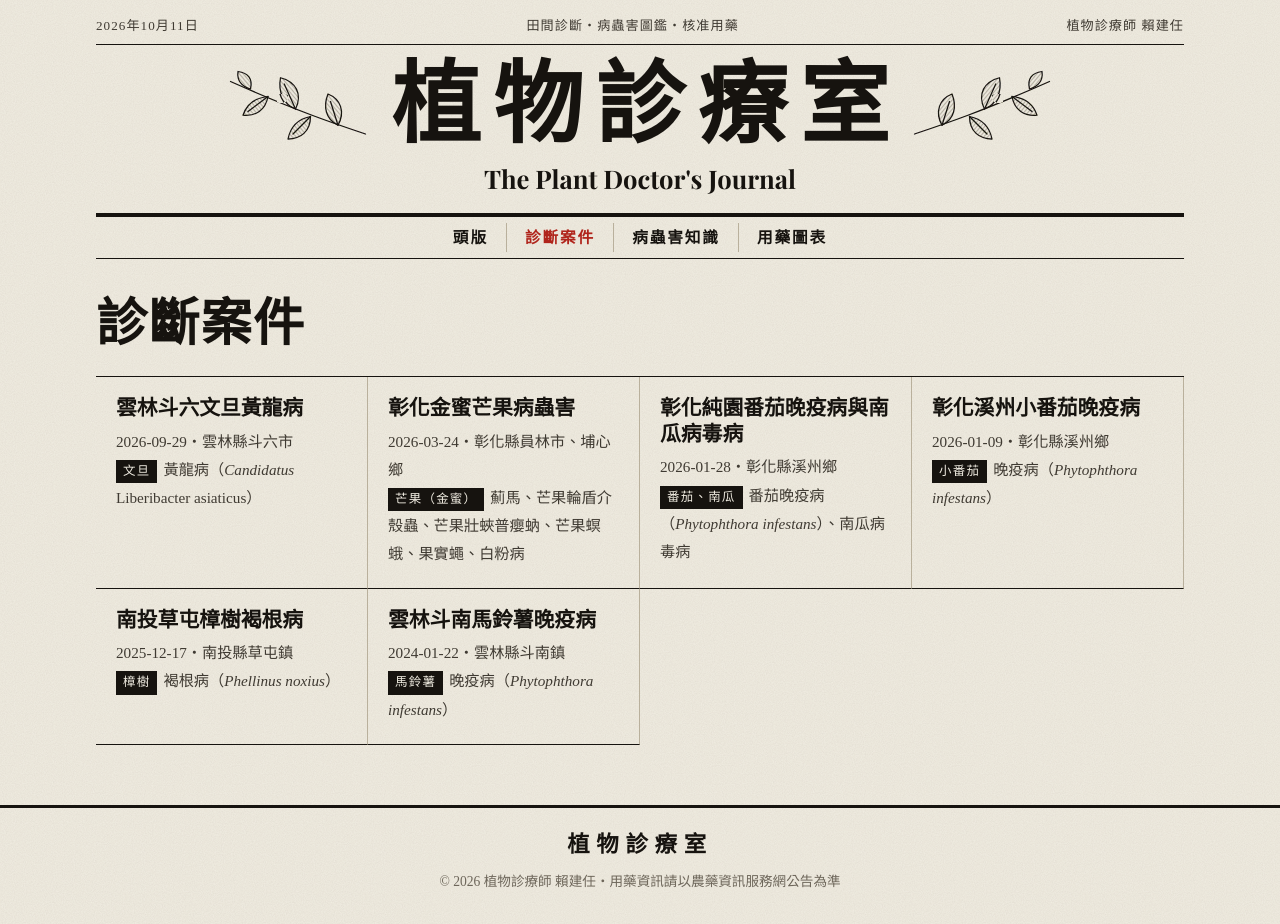
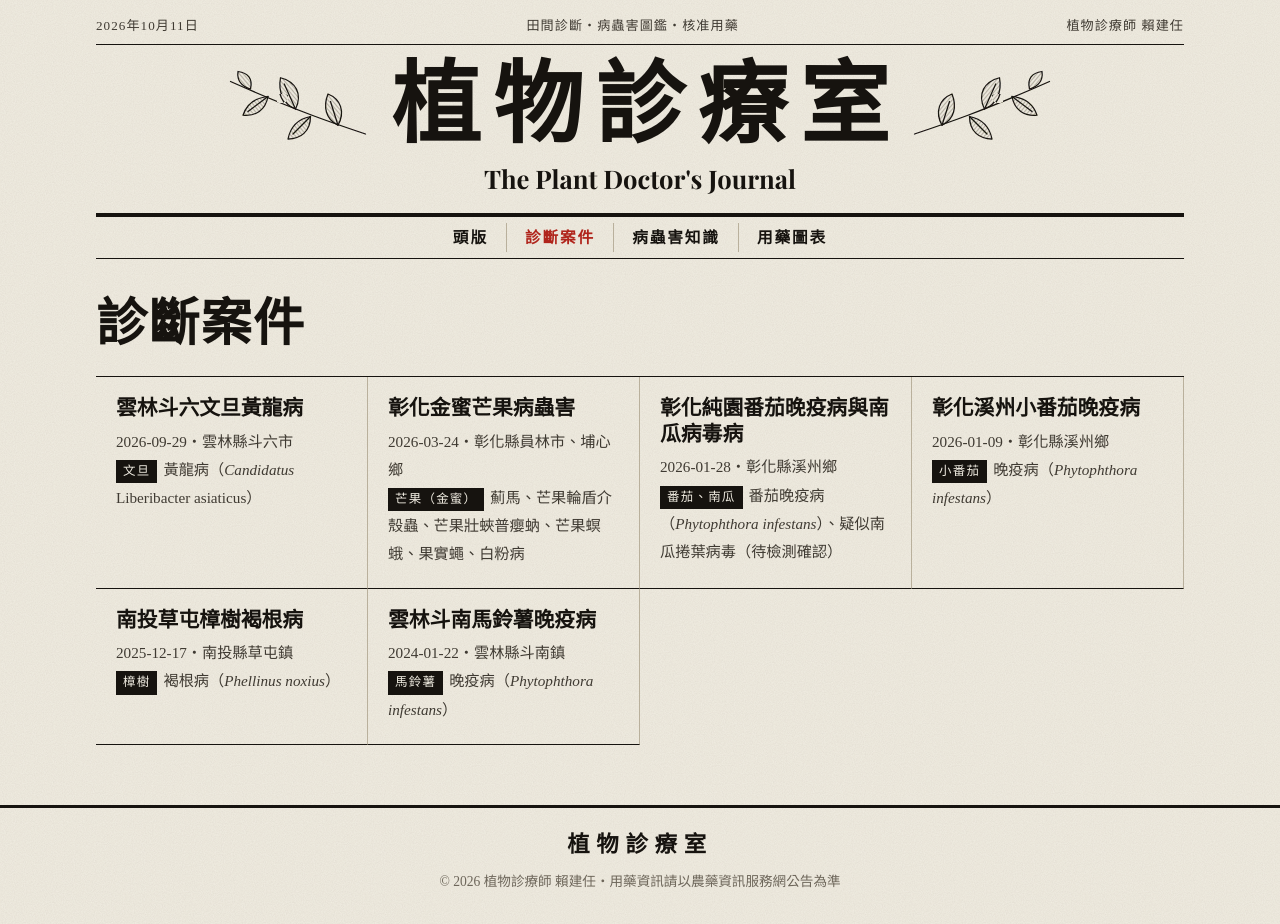
Before and after one commit to laijianren/laijianren.github.io, a Jekyll site: the page built from cases/index.html, in a window 1280 px wide. Built offline with Jekyll 4.4.1, drawn with Linux system fonts in a browser that asks for light colours; some web fonts are replaced.

Commit message:
純園：南瓜診斷改為疑似南瓜捲葉病毒（待檢測確認）
Co-Authored-By: Claude Opus 5.5 (1M context) <noreply@anthropic.com>
Claude-Session: https://claude.ai/code/session_01XJGjkT6ynprrpQ61onDbZk

```diff
--- a/_cases/2026-01-28-chunyuan-tomato-late-blight.md
+++ b/_cases/2026-01-28-chunyuan-tomato-late-blight.md
@@ -3,7 +3,7 @@ title: 彰化純園番茄晚疫病與南瓜病毒病
 date: 2026-01-28
 crop: 番茄、南瓜
 location: 彰化縣溪州鄉
-diagnosis: 番茄晚疫病（<i>Phytophthora infestans</i>）、南瓜病毒病
+diagnosis: 番茄晚疫病（<i>Phytophthora infestans</i>）、疑似南瓜捲葉病毒（待檢測確認）
 pest: late-blight
 cover: /assets/cases/2026-01-28-chunyuan-tomato/08.jpg
 cover_caption: 番茄葉片褐色病斑
@@ -52,7 +52,7 @@ cover_caption: 番茄葉片褐色病斑
 
 ## 診斷結果
 
-番茄晚疫病（*Phytophthora infestans*）；南瓜病毒病。
+番茄晚疫病（*Phytophthora infestans*）；疑似南瓜捲葉病毒（待檢測確認）。
 
 ## 建議處理
 
```
